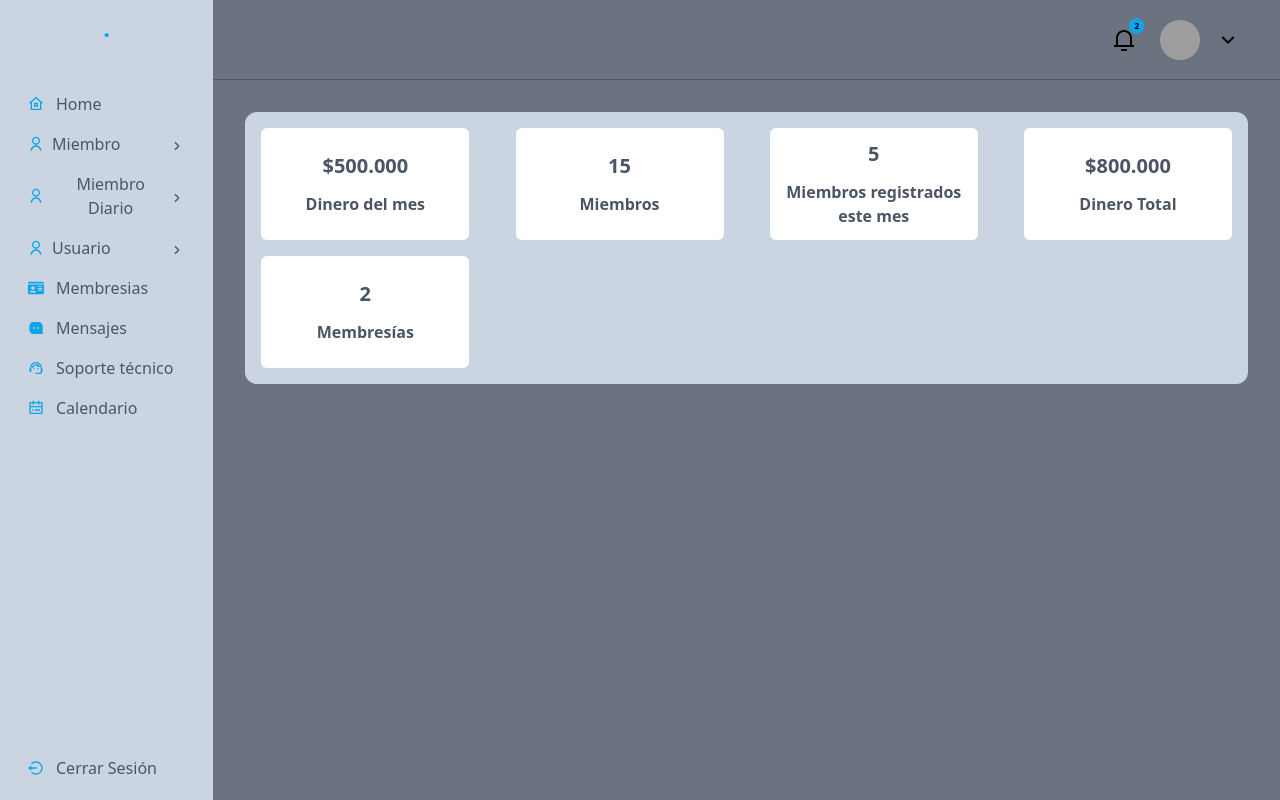
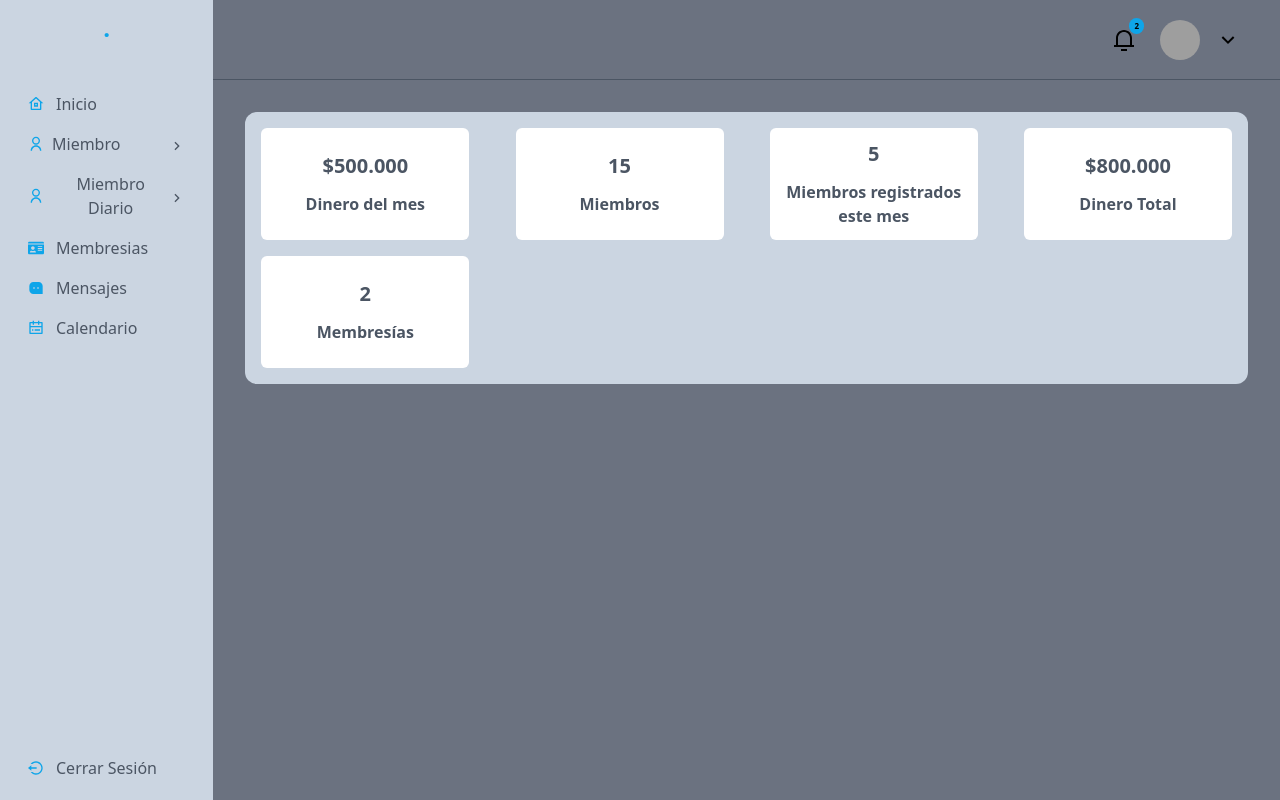
Before and after one commit to Olozano1194/GimnasioReactDjango, a React (Vite) app in the folder gimnasioReact/: page /dashboard in a window 1280 px wide. Built offline with nearby package versions, Linux system fonts and the light colour scheme; no server answers; sample sign-in values are in the browser's storage; grey boxes are pictures that could not be loaded.

Commit message:
Se le agregaron validaciones en el componente Sidebar, para mostrar el menus dependiendo los roles.

```diff
--- a/gimnasioReact/src/component/SideBar.jsx
+++ b/gimnasioReact/src/component/SideBar.jsx
@@ -57,12 +57,13 @@ function SideBar() {
                     <span className="text-primary">.</span>
                     </h1>
                     <nav>
+                        {userRole.roles === 'admin' ? (
+                            <ul className="">
                                 {/* Home */}
                                 <ul className="flex flex-col gap-4">
                                     <li>
-                                <Link to='#' className="flex items-center gap-3 py-2 px-4 rounded-lg hover:bg-slate-200 text-dark transition-colors"><RiHome8Line className="text-primary" /> Home</Link>
+                                        <Link to='/dashboard' className="flex items-center gap-3 py-2 px-4 rounded-lg hover:bg-slate-200 text-dark transition-colors"><RiHome8Line className="text-primary" /> Inicio</Link>
                                     </li>
-
                                 </ul>
                                 {/* Member */}
                                 <ul className="flex flex-col gap-4">
@@ -124,7 +125,6 @@ function SideBar() {
                                             Membresias
                                         </Link>
                                     </li>
-
                                 </ul>
                                 {/* Message */}
                                 <ul className="flex flex-col gap-4">
@@ -135,7 +135,6 @@ function SideBar() {
                                             Mensajes
                                         </Link>
                                     </li>
-
                                 </ul>
                                 {/* Support */}
                                 <ul className="flex flex-col gap-4">
@@ -159,6 +158,83 @@ function SideBar() {
 
                                     </li>
                                 </ul>
+                            </ul>
+                        ) : (
+                            <ul className="">
+                                {/* Home */}
+                                <ul className="flex flex-col gap-4">
+                                    <li>
+                                        <Link to='/dashboard' className="flex items-center gap-3 py-2 px-4 rounded-lg hover:bg-slate-200 text-dark transition-colors"><RiHome8Line className="text-primary" /> Inicio
+                                        </Link>
+                                    </li>
+                                </ul>
+                                {/* Member */}
+                                <ul className="flex flex-col gap-4">
+                                    <li>
+                                        <button onClick={() => handleToggleSubMenu('menu1')}
+                                                    className="w-full flex items-center justify-between py-2 px-4 rounded-lg hover:bg-slate-200 text-dark transition-colors">      <span className="flex items-center gap-2"><RiUserLine className="text-primary" />Miembro</span>
+                                                    <RiArrowRightSLine className={`mt-1 ${showSubMenu.menu1 ? 'rotate-90': ''} transition-all`} />
+                                        </button>
+                                        <ul className={`mt-2 ${!showSubMenu.menu1 ? 'hidden' : ''}`}>
+                                            <li>
+                                                <Link to='registrar-miembro/' className="py-2 px-4 border-l border-slate-400 block ml-6 text-dark relative before:w-3 before:h-3 before:absolute before:bg-primary before:rounded-full before:-left-[6.5px] before:top-1/2 before:-translate-y-1/2 before:border-4 before:border-secondary hover:text-white transition-colors">Registrar miembro</Link>
+                                            </li>
+                                            <li>
+                                                <Link to='miembros' className="py-2 px-4 border-l border-slate-400 block ml-6 text-dark relative before:w-3 before:h-3 before:absolute before:bg-primary before:rounded-full before:-left-[6.5px] before:top-1/2 before:-translate-y-1/2 before:border-4 before:border-secondary hover:text-white transition-colors">Ver  miembros</Link>
+                                            </li>
+                                        </ul>
+                                    </li>
+                                </ul>
+                                {/* Member Day */}
+                                <ul className="flex flex-col gap-4">
+                                    <li>
+                                        <button onClick={() => handleToggleSubMenu('menu2')} to='/'
+                                                className="w-full flex items-center justify-between py-2 px-4 rounded-lg hover:bg-slate-200 text-dark transition-colors">      <span className="flex items-center gap-2"><RiUserLine className="text-primary" />Miembro Diario</span>
+                                                <RiArrowRightSLine className={`mt-1 ${showSubMenu.menu2 ? 'rotate-90' : ''} transition-all`} />
+                                        </button>
+                                        <ul className={`mt-2 ${!showSubMenu.menu2 ? 'hidden' : ''}`}>
+                                            <li>
+                                                <Link to='registrar-miembro-day' className="py-2 px-4 border-l border-slate-400 block ml-6 text-dark relative before:w-3 before:h-3 before:absolute before:bg-primary before:rounded-full before:-left-[6.5px] before:top-1/2 before:-translate-y-1/2 before:border-4 before:border-secondary hover:text-white transition-colors">Registrar miembro</Link>
+                                            </li>
+                                            <li>
+                                                <Link to='miembros-day' className="py-2 px-4 border-l border-slate-400 block ml-6 text-dark relative before:w-3 before:h-3 before:absolute before:bg-primary before:rounded-full before:-left-[6.5px] before:top-1/2 before:-translate-y-1/2 before:border-4 before:border-secondary hover:text-white transition-colors">Ver  miembros</Link>
+                                            </li>
+                                        </ul>
+                                    </li>
+                                </ul>
+                                {/* MemberShips */}
+                                <ul className="flex flex-col gap-4">
+                                    <li>
+                                        <Link to='/'
+                                            className="flex items-center gap-3 py-2 px-4 rounded-lg hover:bg-slate-200 text-dark transition-colors">
+                                            <FaIdCard className="text-primary" />
+                                            Membresias
+                                        </Link>
+                                    </li>
+                                </ul>
+                                {/* Message */}
+                                <ul className="flex flex-col gap-4">
+                                    <li>
+                                        <Link to='/'
+                                            className="flex items-center gap-3 py-2 px-4 rounded-lg hover:bg-slate-200 text-dark transition-colors">
+                                            <RiMessage3Fill className="text-primary" />
+                                            Mensajes
+                                        </Link>
+                                    </li>
+                                </ul>
+                                {/* Calendar */}
+                                <ul className="flex flex-col gap-4">
+                                    <li>
+                                        <Link to='/'
+                                            className="flex items-center gap-3 py-2 px-4 rounded-lg hover:bg-slate-200 text-dark transition-colors">
+                                            <RiCalendarTodoLine className="text-primary" />
+                                            Calendario
+                                        </Link>
+
+                                    </li>
+                                </ul>
+                            </ul>
+                        )}
                     </nav>
                 </div>
 
@@ -170,9 +246,7 @@ function SideBar() {
                                   <RiLogoutCircleLine className="text-primary" />
                                         Cerrar Sesión
                             </Link>
-
                         </li>
-
                     </ul>
                 </nav>
             </div>
@@ -182,12 +256,8 @@ function SideBar() {
                 {
                     toggleMenu ? <RiCloseLine /> : <RiMenu3Line />
                 }
-
             </button>
         </>
     );
-
-
-
 }
 export default SideBar;
```
Lines whose indentation alone changed are shown as unchanged.
